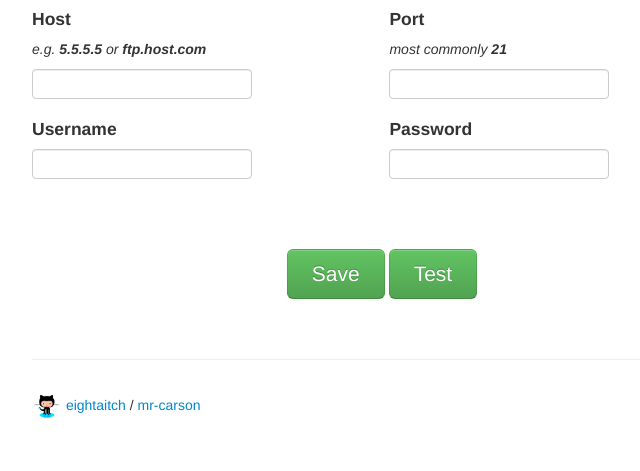
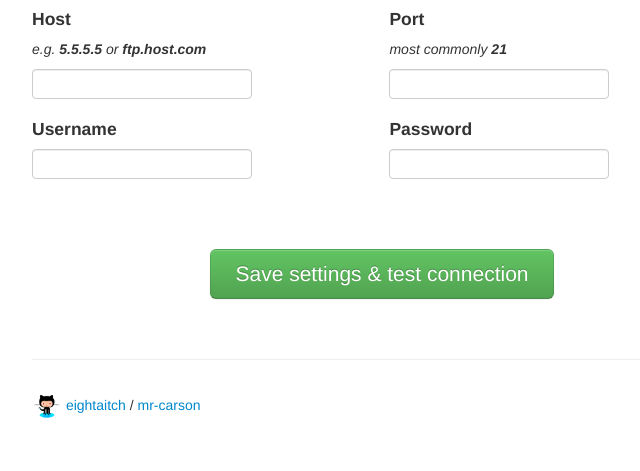
Before and after one commit to eightaitch/mr-carson, a Flask app: page /server/ in a window 1280 px wide. Shown: the part 469-940 px from the top of the page, without its empty margins (258-898 px from the left). Run offline with Flask 2, Linux system fonts and the light colour scheme; data comes from the database, SQL or seed files in the repository; both versions use the stored data as it was after the commit.

Commit message:
playing with db templating

```diff
--- a/app.py
+++ b/app.py
@@ -28,10 +28,21 @@
 
 @app.route('/server/')
 def server():
-    return render_template('server.html')
+    server_config = g.db.execute('select * from server').fetchone()
+    if server_config != None:
+        # server entry exists
+        values = [dict(host=server_config[0],
+                       port=server_config[1],
+                       username=server_config[2],
+                       password=server_config[3])]
+        return render_template('server.html', server=values)
+    else:
+        #server needs configuration
+        return render_template('server.html')
 
 @app.route('/server/', methods=['POST'])
 def edit_server():
+    g.db.execute('delete from server')
     g.db.execute('insert into server (host, port, username, password) values (?, ?, ?, ?)',
                  [request.form['host'],
                   request.form['port'],
@@ -39,7 +50,7 @@
                   request.form['password']])
     g.db.commit()
     flash('Server settings saved!')
-    return redirect(url_for('config'))
+    return redirect(url_for('server'))
 
 if __name__ == '__main__':
     app.run()
--- a/templates/server.html
+++ b/templates/server.html
@@ -25,7 +25,7 @@
           <h4>Host</h4>
           <p><em>e.g. <b>5.5.5.5</b> or <b>ftp.host.com</b></em>
           </p>
-          <input type="text" name="host" />
+          <input type="text" name="host" value="{{ server['host'] }}" />
 
           <h4>Username</h4>
           <p></p>
@@ -43,10 +43,9 @@
           <input type="password" name="password" />
         </div>
       </div>
+       <div class="jumbotron">
+            <input type="submit" value="Save settings & test connection" class="btn btn-large btn-success">
+      </div>
     </form>
-       <div class="jumbotron">
-            <a class="btn btn-large btn-success" href="#">Save</a>
-            <a class="btn btn-large btn-success" href="#">Test</a>
-      </div>
 
      {% endblock %}
```
Also changed, not shown: sqlite/mr-carson.db.
